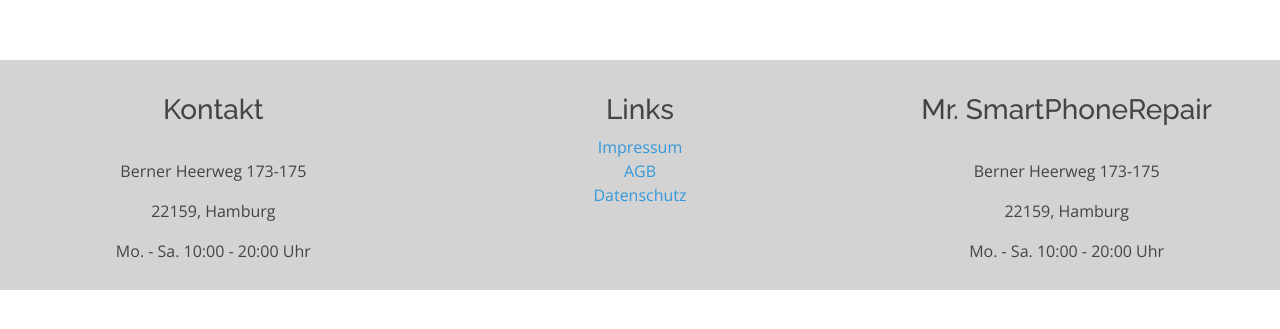
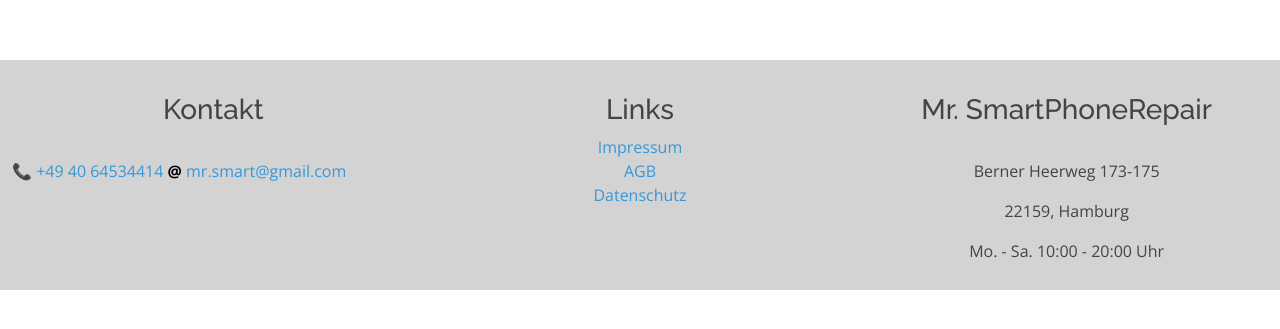
Before and after one commit to mrsmartphonerepair/mrsmartphonerepair.github.io, a website: page index.html in a window 1280 px wide. Shown: the part 2231-2560 px from the top of the page. Drawn offline with nearby package versions, Linux system fonts and the light colour scheme.

Commit message:
Update index.html

```diff
--- a/index.html
+++ b/index.html
@@ -325,9 +325,8 @@
 	<div class="row footerrow">
 		<div class="col-md-4">
 		<h3 style="text-align: center;"><br>Kontakt</h3>
-		<br>		<p style="text-align: center;">Berner Heerweg 173-175</p>
-		<p style="text-align: center;">22159, Hamburg</p>
-		<p style="text-align: center;">Mo. - Sa. 10:00 - 20:00 Uhr</p>
+		<br>		<a href="tel:+49 40 64534414">📞 +49 40 64534414</a>
+		<a href="mailto: mr.smart@gmail.com"><b style="color: black;">@</b>  mr.smart@gmail.com</a>
 		</div>
 		<div class="col-md-4">
 		<h3 style="text-align: center;"><br>Links</h3>
```
